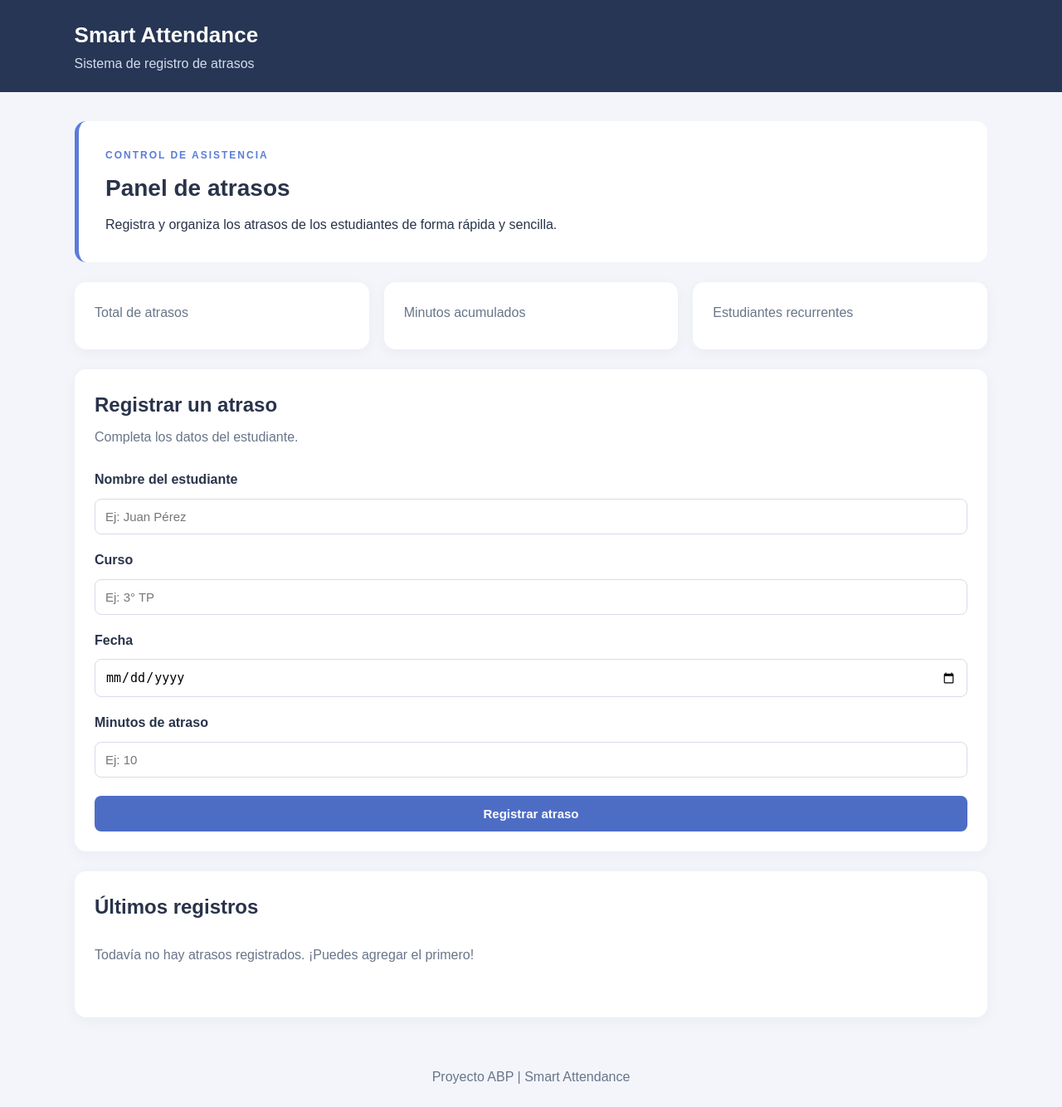
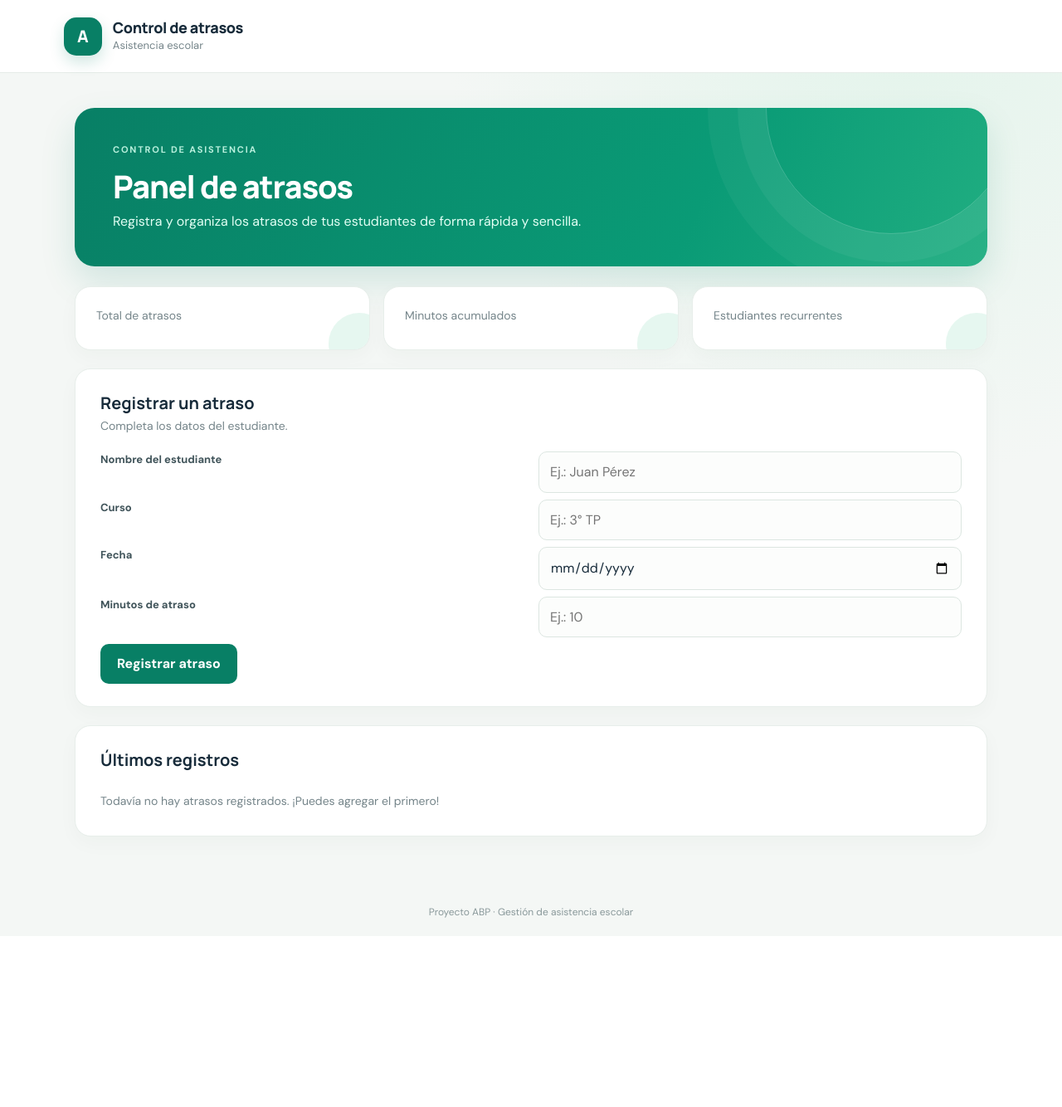
Before and after one commit to linuxfran/atrasos_interhora, a Python web app: template templates/index.html in a window 1280 px wide. Shown: the whole page at 83% size. After the commit the page ends 1106 px from the top, so only its background shows below. Run offline with Jinja, Linux system fonts and the light colour scheme; the template is opened without the code that fills it, so the values that code supplies are empty.

Commit message:
cambios 2 chatgpt

```diff
--- a/static/css/style.css
+++ b/static/css/style.css
@@ -1,271 +1,78 @@
+@import url('https://fonts.googleapis.com/css2?family=DM+Sans:wght@400;500;600;700&family=Manrope:wght@500;600;700;800&display=swap');
 
-* {
-    box-sizing: border-box;
-    margin: 0;
-    padding: 0;
-
+:root {
+    font-family: 'DM Sans', sans-serif;
+    color: #172b3a;
+    background: #f4f7f5;
+    font-synthesis: none;
+    --tinta: #172b3a;
+    --verde: #087f65;
+    --verde-oscuro: #06654f;
+    --menta: #d9f3e9;
+    --muted: #75858a;
 }
 
-
-body {
-    font-family: Arial, sans-serif;
-    background: #f3f5fa;
-    color: #29334a;
-    line-height: 1.6;
-}
-
-.encabezado {
-    background: #273654;
-    color: white;
-    padding: 22px 7%;
-    display: flex;
-    justify-content: space-between;
-    align-items: center;
-    gap: 20px;
-}
-
-.encabezado h1 {
-    font-size: 26px;
-}
-
-.encabezado p {
-    color: #d4dced;
-}
-
-.encabezado a {
-    color: white;
-    text-decoration: none;
-}
-
-.contenedor {
-    width: 86%;
-    max-width: 1100px;
-    margin: 35px auto;
-}
-
-.bienvenida {
-    background: #ffffff;
-    padding: 32px;
-    border-radius: 14px;
-    margin-bottom: 24px;
-    border-left: 5px solid #5b7cda;
-}
-
-.bienvenida h2 {
-    font-size: 28px;
-    margin: 8px 0;
-}
-
-.etiqueta {
-    color: #5b7cda;
-    font-weight: bold;
-    font-size: 12px;
-    letter-spacing: 2px;
-}
-
-.estadisticas {
-    display: grid;
-    grid-template-columns: repeat(3, 1fr);
-    gap: 18px;
-    margin-bottom: 24px;
-}
-
-.tarjeta,
-.panel {
-    background: white;
-    padding: 24px;
-    border-radius: 14px;
-    box-shadow: 0 4px 16px #2636530c;
-}
-
-.tarjeta p {
-    color: #69758a;
-}
-
-.tarjeta h2 {
-    font-size: 32px;
-    color: #4d6dc5;
-    margin-top: 8px;
-}
-
-.panel {
-    margin-bottom: 24px;
-}
-
-.panel h2 {
-    margin-bottom: 6px;
-}
-
-.panel > p {
-    color: #69758a;
-    margin-bottom: 18px;
-}
-
-.formulario form {
-    display: grid;
-    gap: 10px;
-    margin-top: 18px;
-}
-
-.formulario label {
-    font-weight: bold;
-    margin-top: 8px;
-}
-
-.formulario input {
-    width: 100%;
-    padding: 12px;
-    border: 1px solid #d6dce7;
-    border-radius: 8px;
-    font-size: 15px;
-}
-
-.formulario input:focus {
-    outline: 2px solid #93a9ed;
-}
-
-button {
-    background: #4d6dc5;
-    color: white;
-    border: none;
-    padding: 13px;
-    border-radius: 8px;
-    font-size: 15px;
-    font-weight: bold;
-    cursor: pointer;
-    margin-top: 12px;
-}
-
-button:hover {
-    background: #354f9c;
-}
-
-.tabla-contenedor {
-    overflow-x: auto;
-}
-
-table {
-    width: 100%;
-    border-collapse: collapse;
-    margin-top: 18px;
-}
-
-th,
-td {
-    text-align: left;
-    padding: 14px;
-    border-bottom: 1px solid #e6eaf1;
-}
-
-th {
-    background: #f3f5fa;
-    color: #4b5870;
-}
-
-.vacio {
-    padding: 20px 0;
-}
-
-.mensaje {
-    background: #e0f4e8;
-    color: #21643c;
-    padding: 14px;
-    margin-bottom: 20px;
-    border-radius: 8px;
-}
-
-.mensaje.error {
-    background: #fde8e7;
-    color: #922b25;
-}
-
-.sesion-nav {
-    display: flex;
-    align-items: center;
-    gap: 18px;
-}
-
-.sesion-nav form {
-    margin: 0;
-}
-
-.boton-nav {
-    margin: 0;
-    padding: 9px 14px;
-    background: #405274;
-}
-
-.auth-panel {
-    width: min(100%, 480px);
-    margin: 55px auto;
-    padding: 34px;
-    background: #fff;
-    border-radius: 14px;
-    box-shadow: 0 4px 16px #2636530c;
-}
-
-.auth-panel h2 {
-    margin: 8px 0;
-    font-size: 28px;
-}
-
-.auth-panel > p:not(.etiqueta) {
-    color: #69758a;
-    margin-bottom: 20px;
-}
-
-.auth-form {
-    display: grid;
-    gap: 10px;
-}
-
-.auth-form label {
-    font-weight: bold;
-    margin-top: 8px;
-}
-
-.auth-form input {
-    width: 100%;
-    padding: 12px;
-    border: 1px solid #d6dce7;
-    border-radius: 8px;
-    font-size: 15px;
-}
-
-.auth-form input:focus {
-    outline: 2px solid #93a9ed;
-}
-
-footer {
-    text-align: center;
-    padding: 24px;
-    color: #69758a;
-}
+* { box-sizing: border-box; margin: 0; padding: 0; }
+body { min-height: 100vh; line-height: 1.6; background: radial-gradient(ellipse at 85% 0%, #e3f4eb 0, transparent 36%), #f4f7f5; }
+button, input { font: inherit; }
+.encabezado { min-height: 88px; padding: 16px max(6vw, calc((100vw - 1180px) / 2)); display: flex; justify-content: space-between; align-items: center; gap: 24px; background: #fff; border-bottom: 1px solid #e5ece8; }
+.marca { display: flex; align-items: center; gap: 13px; }
+.marca-icono { display: grid; place-items: center; width: 46px; height: 46px; border-radius: 15px; color: white; background: var(--verde); font: 800 20px 'Manrope', sans-serif; box-shadow: 0 8px 18px #087f6530; }
+.encabezado h1 { color: var(--tinta); font: 800 18px 'Manrope', sans-serif; letter-spacing: -.4px; }
+.encabezado p { color: var(--muted); font-size: 13px; }
+.sesion-nav { display: flex; align-items: center; gap: 16px; color: #506269; font-size: 14px; }
+.sesion-nav form { margin: 0; }
+.contenedor { width: min(1100px, 88%); margin: 42px auto 64px; }
+.bienvenida { position: relative; overflow: hidden; padding: 42px 46px; margin-bottom: 24px; border-radius: 24px; color: #fff; background: linear-gradient(115deg, #087f65, #0a9b76 68%, #20ae81); box-shadow: 0 18px 42px #087f6526; }
+.bienvenida::after { content: ''; position: absolute; width: 300px; height: 300px; top: -150px; right: -35px; border: 1px solid #ffffff35; border-radius: 50%; box-shadow: 0 0 0 34px #ffffff0c, 0 0 0 70px #ffffff0a; }
+.bienvenida .etiqueta { color: #b9f0dd; }
+.etiqueta { color: var(--verde); font-size: 11px; font-weight: 700; letter-spacing: 1.8px; }
+.bienvenida h2 { margin: 8px 0 4px; font: 800 clamp(28px, 4vw, 38px) 'Manrope', sans-serif; letter-spacing: -1.2px; }
+.bienvenida > p:last-child { color: #e2fff4; }
+.estadisticas { display: grid; grid-template-columns: repeat(3, 1fr); gap: 16px; margin-bottom: 22px; }
+.tarjeta, .panel, .auth-panel { background: #fff; border: 1px solid #e7eeea; border-radius: 19px; box-shadow: 0 8px 24px #193d2e08; }
+.tarjeta { position: relative; overflow: hidden; padding: 23px 25px; }
+.tarjeta::after { content: ''; position: absolute; width: 74px; height: 74px; right: -25px; bottom: -30px; border-radius: 50%; background: var(--menta); opacity: .65; }
+.tarjeta p { color: var(--muted); font-size: 14px; }
+.tarjeta h2 { margin-top: 6px; color: var(--verde); font: 800 34px 'Manrope', sans-serif; letter-spacing: -1px; }
+.panel { padding: 27px 30px; margin-bottom: 22px; }
+.panel h2 { color: var(--tinta); font: 700 20px 'Manrope', sans-serif; }
+.panel > p { margin-top: 3px; color: var(--muted); font-size: 14px; }
+.formulario form { display: grid; grid-template-columns: 1fr 1fr; gap: 8px 18px; margin-top: 20px; }
+label { color: #40545a; font-size: 13px; font-weight: 700; }
+input { width: 100%; min-height: 47px; padding: 11px 13px; border: 1px solid #dce6e1; border-radius: 10px; outline: none; color: var(--tinta); background: #fcfdfc; transition: border-color .2s, box-shadow .2s; }
+input:focus { border-color: #40ae8b; box-shadow: 0 0 0 4px #40ae8b20; }
+.formulario button { grid-column: 1 / -1; justify-self: start; }
+button { min-height: 46px; padding: 11px 20px; border: 0; border-radius: 10px; color: white; background: var(--verde); font-weight: 700; cursor: pointer; transition: background .2s, transform .2s; }
+button:hover { background: var(--verde-oscuro); transform: translateY(-1px); }
+.boton-nav { min-height: 39px; padding: 8px 14px; color: var(--verde-oscuro); background: #e7f5ef; font-size: 13px; }
+.boton-nav:hover { color: white; background: var(--verde); }
+.tabla-contenedor { overflow-x: auto; }
+table { width: 100%; margin-top: 17px; border-collapse: collapse; font-size: 14px; }
+th, td { padding: 13px 14px; border-bottom: 1px solid #edf1ee; text-align: left; white-space: nowrap; }
+th { color: #75858a; background: #f7faf8; font-size: 11px; letter-spacing: .7px; text-transform: uppercase; }
+tbody tr:hover { background: #f7fbf8; }
+.vacio { padding: 22px 0 4px; }
+.mensaje { padding: 13px 16px; margin-bottom: 18px; border: 1px solid #bce5d3; border-radius: 12px; color: #126344; background: #e7f7ef; }
+.mensaje.error { border-color: #f1c9c4; color: #983b32; background: #fff0ee; }
+.auth-panel { width: min(100%, 470px); margin: 58px auto; padding: 38px; }
+.auth-panel h2 { margin: 8px 0 4px; color: var(--tinta); font: 800 27px 'Manrope', sans-serif; letter-spacing: -.6px; }
+.auth-panel > p:not(.etiqueta) { margin-bottom: 22px; color: var(--muted); }
+.auth-form { display: grid; gap: 9px; }
+.auth-form button { margin-top: 10px; }
+footer { padding: 18px; color: #8a999b; text-align: center; font-size: 12px; }
 
 @media (max-width: 700px) {
-    .encabezado {
-        flex-direction: column;
-        align-items: flex-start;
-    }
-
-    .sesion-nav {
-        flex-wrap: wrap;
-    }
-
-    .contenedor {
-        width: 92%;
-    }
-
-    .estadisticas {
-        grid-template-columns: 1fr;
-    }
-
-    .bienvenida {
-        padding: 22px;
-    }
-
-    .auth-panel {
-        margin: 30px auto;
-        padding: 24px;
-    }
+    .encabezado { padding: 14px 6%; }
+    .sesion-nav { gap: 9px; }
+    .sesion-nav span { display: none; }
+    .contenedor { width: 90%; margin: 26px auto 42px; }
+    .bienvenida { padding: 30px 26px; border-radius: 19px; }
+    .estadisticas { grid-template-columns: 1fr; gap: 11px; }
+    .tarjeta { padding: 17px 21px; }
+    .tarjeta h2 { font-size: 29px; }
+    .panel { padding: 22px 20px; }
+    .formulario form { grid-template-columns: 1fr; }
+    .formulario button { grid-column: 1; width: 100%; }
+    .auth-panel { margin: 30px auto; padding: 28px 23px; }
 }
--- a/templates/base.html
+++ b/templates/base.html
@@ -3,14 +3,19 @@
 <head>
     <meta charset="UTF-8">
     <meta name="viewport" content="width=device-width, initial-scale=1.0">
-    <title>{% block title %}Smart Attendance{% endblock %}</title>
+    <meta name="theme-color" content="#087f65">
+    <meta name="description" content="Sistema de registro y seguimiento de atrasos escolares.">
+    <title>{% block title %}Control de atrasos{% endblock %}</title>
     <link rel="stylesheet" href="{{ url_for('static', filename='css/style.css') }}">
 </head>
 <body>
     <header class="encabezado">
-        <div>
-            <h1>Smart Attendance</h1>
-            <p>Sistema de registro de atrasos</p>
+        <div class="marca">
+            <span class="marca-icono" aria-hidden="true">A</span>
+            <div>
+                <h1>Control de atrasos</h1>
+                <p>Asistencia escolar</p>
+            </div>
         </div>
         {% if session.get('usuario_id') %}
         <nav class="sesion-nav">
@@ -31,6 +36,6 @@
         {% endwith %}
         {% block content %}{% endblock %}
     </main>
-    <footer><p>Proyecto ABP | Smart Attendance</p></footer>
+    <footer><p>Proyecto ABP · Gestión de asistencia escolar</p></footer>
 </body>
 </html>
--- a/templates/index.html
+++ b/templates/index.html
@@ -1,10 +1,10 @@
 {% extends "base.html" %}
-{% block title %}Panel | Smart Attendance{% endblock %}
+{% block title %}Panel de atrasos | Control de atrasos{% endblock %}
 {% block content %}
 <section class="bienvenida">
     <p class="etiqueta">CONTROL DE ASISTENCIA</p>
     <h2>Panel de atrasos</h2>
-    <p>Registra y organiza los atrasos de los estudiantes de forma rápida y sencilla.</p>
+    <p>Registra y organiza los atrasos de tus estudiantes de forma rápida y sencilla.</p>
 </section>
 
 <section class="estadisticas">
@@ -18,13 +18,13 @@
     <p>Completa los datos del estudiante.</p>
     <form action="{{ url_for('rutas.registrar') }}" method="post">
         <label for="nombre">Nombre del estudiante</label>
-        <input type="text" id="nombre" name="nombre" maxlength="120" placeholder="Ej: Juan Pérez" required>
+        <input type="text" id="nombre" name="nombre" maxlength="120" placeholder="Ej.: Juan Pérez" required>
         <label for="curso">Curso</label>
-        <input type="text" id="curso" name="curso" maxlength="80" placeholder="Ej: 3° TP" required>
+        <input type="text" id="curso" name="curso" maxlength="80" placeholder="Ej.: 3° TP" required>
         <label for="fecha">Fecha</label>
         <input type="date" id="fecha" name="fecha" required>
         <label for="minutos">Minutos de atraso</label>
-        <input type="number" id="minutos" name="minutos" min="0" max="1440" placeholder="Ej: 10" required>
+        <input type="number" id="minutos" name="minutos" min="0" max="1440" placeholder="Ej.: 10" required>
         <button type="submit">Registrar atraso</button>
     </form>
 </section>
--- a/templates/login.html
+++ b/templates/login.html
@@ -1,5 +1,5 @@
 {% extends "base.html" %}
-{% block title %}Iniciar sesión | Smart Attendance{% endblock %}
+{% block title %}Iniciar sesión | Control de atrasos{% endblock %}
 {% block content %}
 <section class="auth-panel">
     <p class="etiqueta">ACCESO SEGURO</p>
--- a/templates/setup.html
+++ b/templates/setup.html
@@ -1,5 +1,5 @@
 {% extends "base.html" %}
-{% block title %}Crear administrador | Smart Attendance{% endblock %}
+{% block title %}Crear administrador | Control de atrasos{% endblock %}
 {% block content %}
 <section class="auth-panel">
     <p class="etiqueta">PRIMER USO</p>
```
